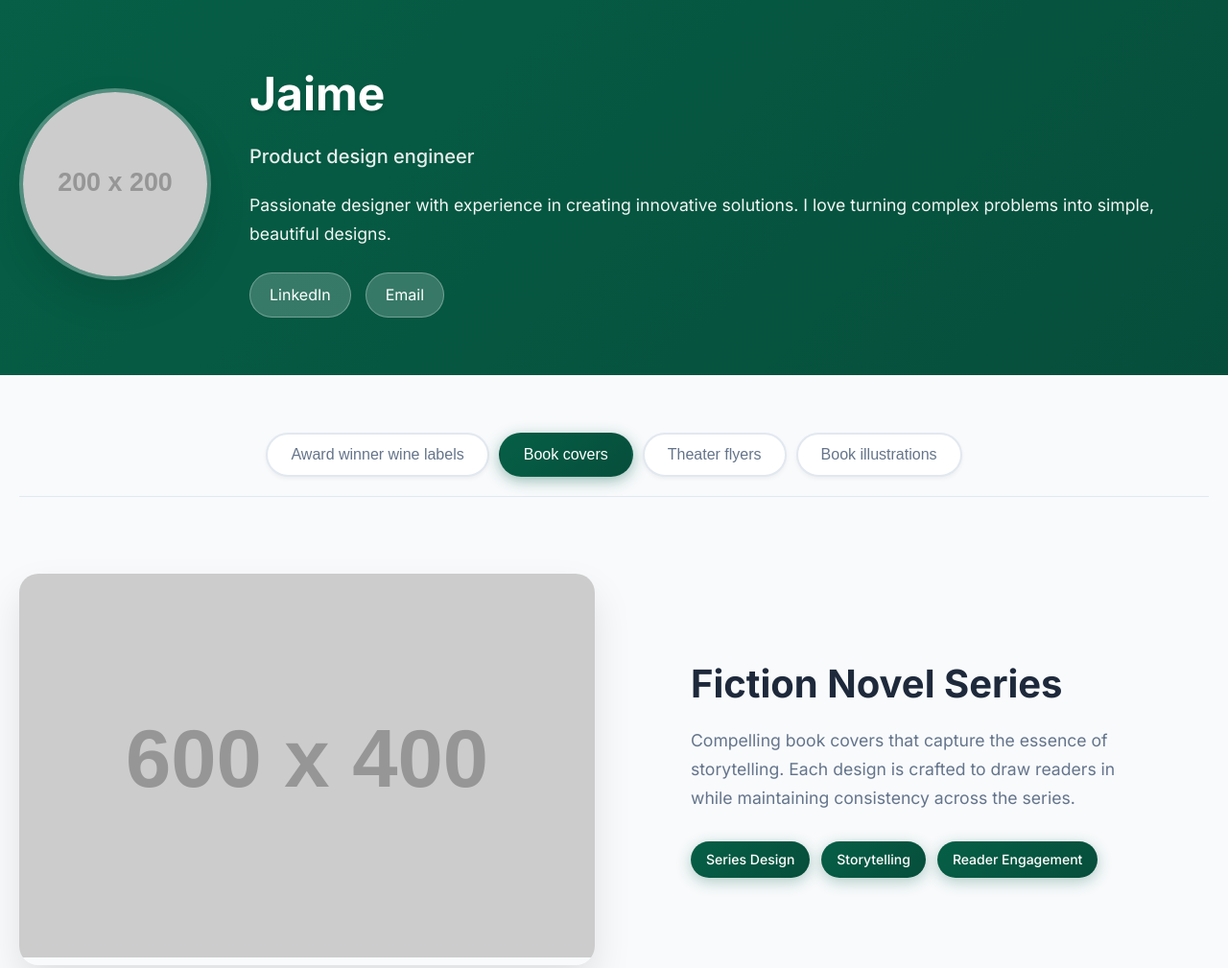
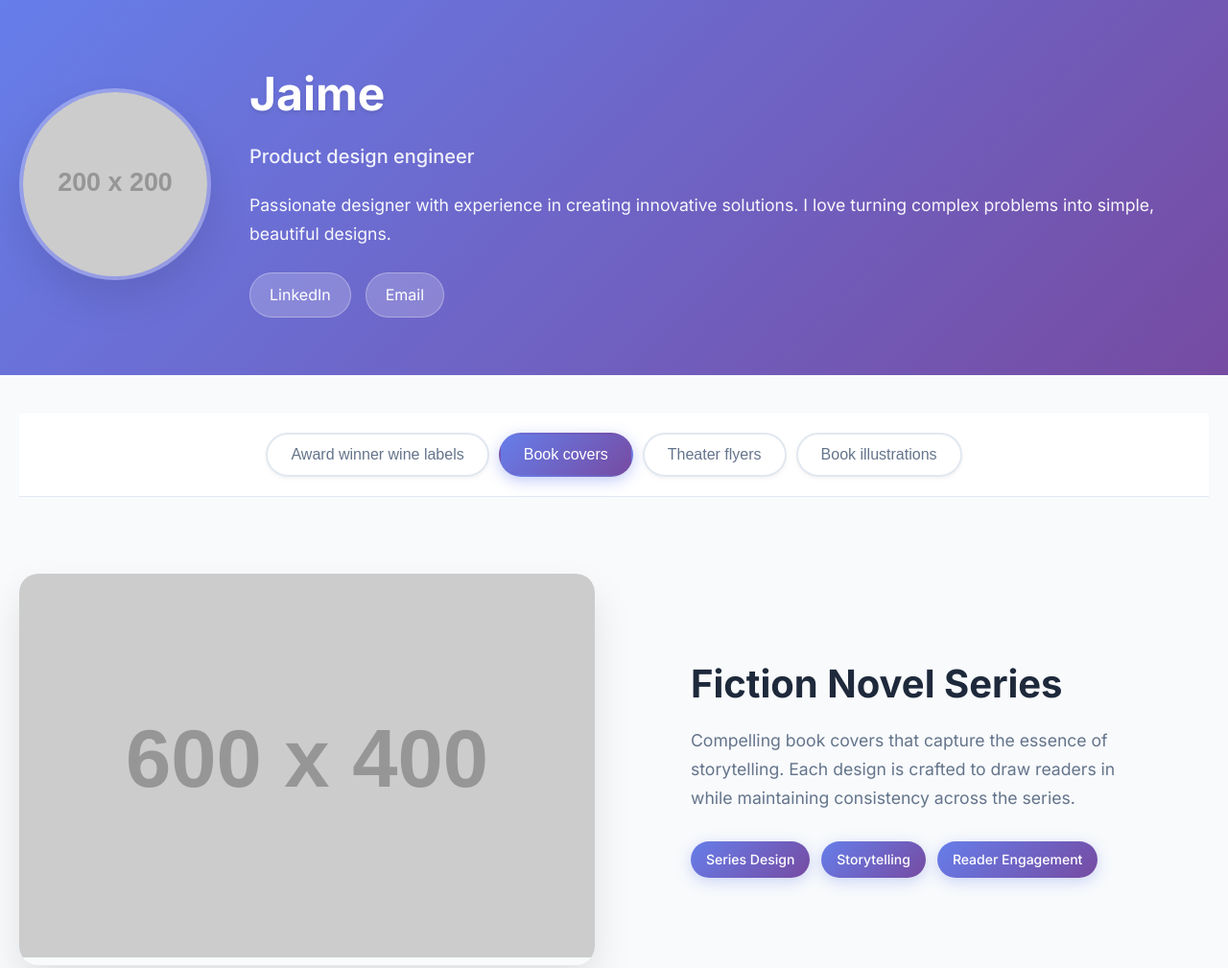
Before and after one commit to ycrbt/ycrbt.github.io, a plain HTML site: page index.html in a window 1280 px wide. Shown: the top 1009 px of the page at 96% size. Drawn offline with Linux system fonts and the light colour scheme; placeholder pictures from the web are drawn by us.

Commit message:
Change color scheme

```diff
--- a/styles.css
+++ b/styles.css
@@ -8,7 +8,7 @@
 body {
     font-family: 'Inter', -apple-system, BlinkMacSystemFont, 'Segoe UI', Roboto, sans-serif;
     line-height: 1.6;
-    color: #333;
+    color: #1e293b;
     background-color: #f8fafc;
     overflow-x: hidden;
 }
@@ -21,7 +21,7 @@ body {
 
 /* Header Styles */
 .header {
-    background: linear-gradient(135deg, #065f46 0%, #064e3b 100%);
+    background: linear-gradient(135deg, #667eea 0%, #764ba2 100%);
     color: white;
     padding: 60px 0;
     margin-bottom: 40px;
@@ -118,7 +118,7 @@ body {
     flex-wrap: wrap;
     position: sticky;
     top: 0;
-    background: rgba(248, 250, 252, 0.95);
+    background: rgba(255, 255, 255, 0.95);
     backdrop-filter: blur(10px);
     padding: 20px 0;
     z-index: 100;
@@ -140,15 +140,16 @@ body {
 
 .tab-button:hover {
     border-color: #cbd5e1;
+    background: #f8fafc;
     transform: translateY(-1px);
     box-shadow: 0 4px 8px rgba(0, 0, 0, 0.1);
 }
 
 .tab-button.active {
-    background: linear-gradient(135deg, #065f46 0%, #064e3b 100%);
+    background: linear-gradient(135deg, #667eea 0%, #764ba2 100%);
     color: white;
     border-color: transparent;
-    box-shadow: 0 4px 15px rgba(6, 95, 70, 0.4);
+    box-shadow: 0 4px 15px rgba(102, 126, 234, 0.4);
 }
 
 /* Tab Content */
@@ -252,13 +253,13 @@ body {
 }
 
 .detail-tag {
-    background: linear-gradient(135deg, #065f46 0%, #064e3b 100%);
+    background: linear-gradient(135deg, #667eea 0%, #764ba2 100%);
     color: white;
     padding: 8px 16px;
     border-radius: 25px;
     font-size: 0.875rem;
     font-weight: 500;
-    box-shadow: 0 4px 15px rgba(6, 95, 70, 0.3);
+    box-shadow: 0 4px 15px rgba(102, 126, 234, 0.3);
 }
 
 /* Parallax and Scroll Effects */
@@ -399,7 +400,7 @@ html {
 /* Focus styles for accessibility */
 .tab-button:focus,
 .social-link:focus {
-    outline: 2px solid #065f46;
+    outline: 2px solid #667eea;
     outline-offset: 2px;
 }
 
```
